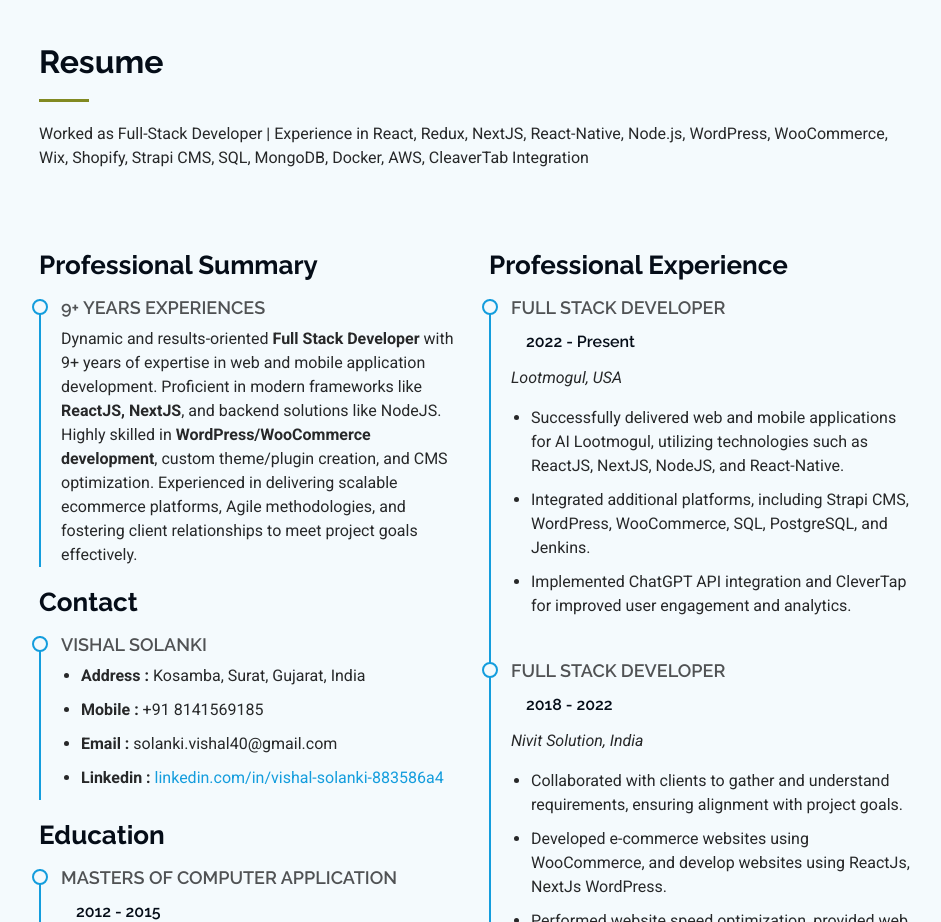
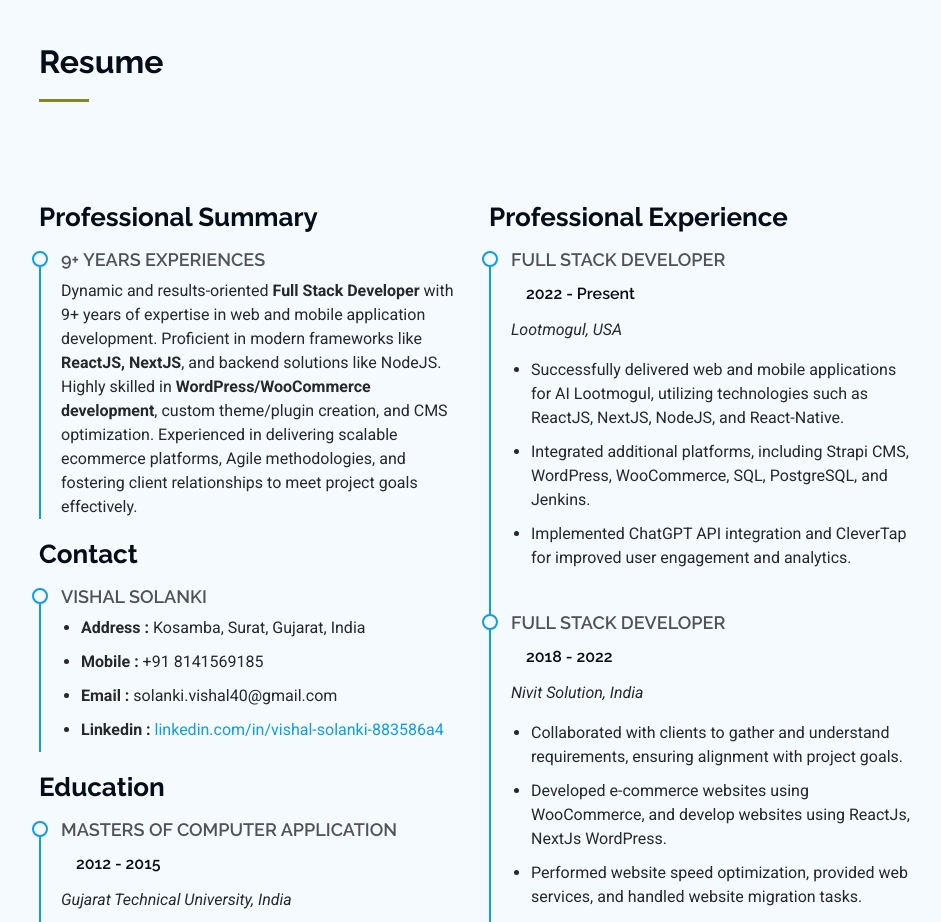
Before and after one commit to vishal-solankii/vishal-solankii.github.io, a plain HTML site: page index.html in a window 1280 px wide. Shown: the part 1480-2402 px from the top of the page, without its empty margins (313-1254 px from the left). Drawn offline with Linux system fonts and the light colour scheme.

Commit message:
Update index.html

```diff
--- a/index.html
+++ b/index.html
@@ -189,7 +189,7 @@ iframe {
       <!-- Section Title -->
       <div class="container section-title" data-aos="fade-up">
         <h2>Resume</h2>
-        <p>Worked as Full-Stack Developer | Experience in React, Redux, NextJS, React-Native, Node.js, WordPress, WooCommerce, Wix, Shopify, Strapi CMS, SQL, MongoDB, Docker, AWS, CleaverTab Integration</p>
+       <!-- <p>Worked as Full-Stack Developer | Experience in React, Redux, NextJS, React-Native, Node.js, WordPress, WooCommerce, Wix, Shopify, Strapi CMS, SQL, MongoDB, Docker, AWS, CleaverTab Integration</p> -->
       </div><!-- End Section Title -->
 
       <div class="container">
```
